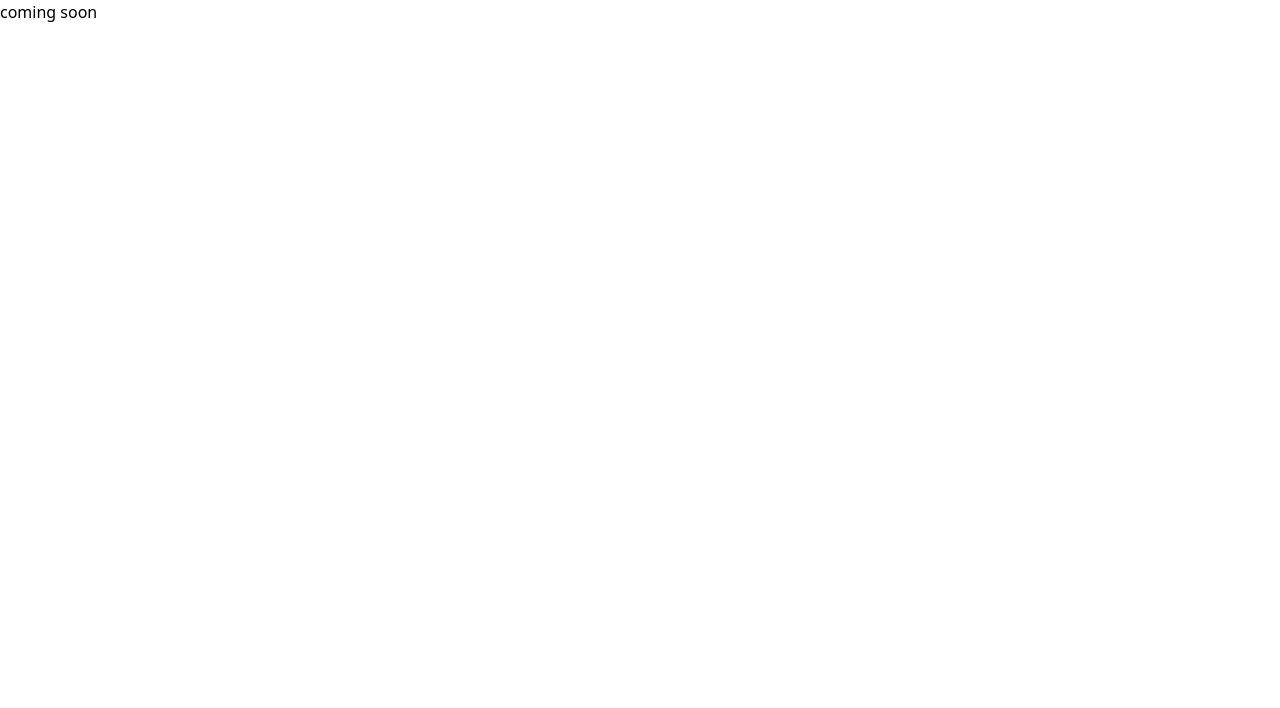
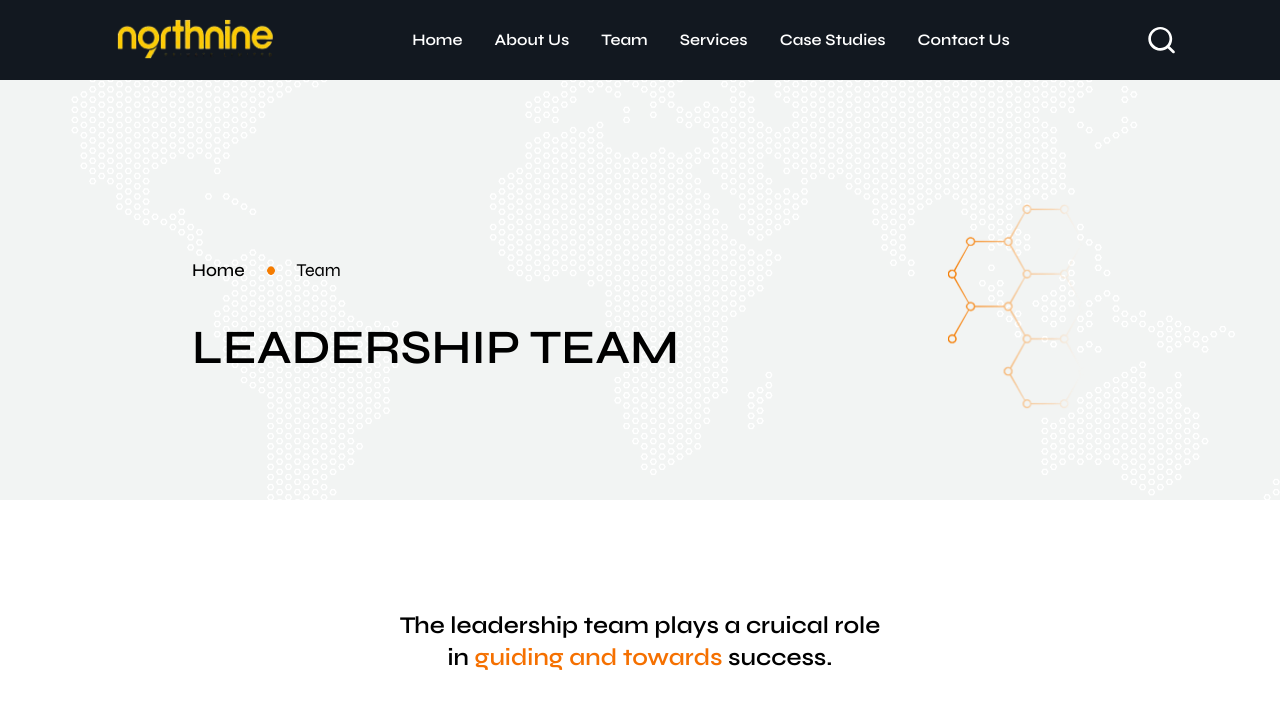
Before and after one commit to Mustajaaab/Northine, a React (Vite) app: page /team in a window 1280 px wide. Shown: the top 708 px of the page. Built offline with nearby package versions, Linux system fonts and the light colour scheme; a web font is replaced by a local one.

Commit message:
team page updated

```diff
--- a/src/App.jsx
+++ b/src/App.jsx
@@ -7,7 +7,7 @@ import About from './pages/About';
 function App() {
   return (
     <Routes>
-      <Route path="/home" element={<Home />} />
+      <Route path="/" element={<Home />} />
       <Route path="/team" element={<Team />} />
       <Route path="/about" element={<About />} />
     </Routes>
--- a/src/components/navbar/index.jsx
+++ b/src/components/navbar/index.jsx
@@ -1,69 +1,29 @@
+import { useState } from 'react';
 import Northnine from '../../assets/images/no9.png'
 import { Link } from 'react-router-dom';
 
-function Navbar(){
-    return(
+function Navbar() {
+    const [activeIndex, setActiveIndex] = useState(0)
+    return (
         <>
-        <div className="w-[100%] mx-auto flex justify-evenly items-center h-[80px] fixed bg-[#121820] z-50">
-                <img src={Northnine} alt="" className='w-[186px] h-[50px]'/>
+            <div className="w-full mx-auto flex justify-evenly items-center h-[80px] fixed bg-[#121820] z-50">
+                <img src={Northnine} alt="" className='w-[186px] h-[50px]' />
                 <div className='flex items-center gap-4'>
-                    <div className="relative group">
-                        <button className="px-4 py-2 text-white font-semibold font-syne hover:text-[#F57C00] ease-in-out duration-300"> Enterprise
-                        <span className="absolute left-[105px] transform -translate-x-1/2 w-2 h-2 border-[#F57C00] border-[2px] rounded-full"></span>
-                        </button>
-                         <div className="absolute left-0 mt-2 hidden w-40 bg-white border border-gray-200 rounded-md shadow-lg group-hover:block ease-in-out">
-                            <Link to="/home" className="block px-4 py-2 text-gray-700 hover:bg-gray-100">Home </Link>
-                            <Link  to="/about" className="block px-4 py-2 text-gray-700 hover:bg-gray-100">About Us</Link>
-                            <Link to="/team" className="px-4 py-2 text-gray-700 hover:bg-gray-100">
-          Teaaqqsm
-        </Link>
-                            <a href="#" className="block px-4 py-2 text-gray-700 hover:bg-gray-100">Team Members</a>
-                            <a href="#" className="block px-4 py-2 text-gray-700 hover:bg-gray-100">Careers</a>
-                            <a href="#" className="block px-4 py-2 text-gray-700 hover:bg-gray-100">Prices</a>
-                            <a href="#" className="block px-4 py-2 text-gray-700 hover:bg-gray-100">FAQs</a>
-                            <a href="#" className="block px-4 py-2 text-gray-700 hover:bg-gray-100">Events</a>
-                        </div>
-                    </div>
-                    <button className="px-4 py-2 text-white font-semibold font-syne hover:text-[#F57C00] ease-in-out duration-300"> Case Studies</button>
-                    <div className="relative group">
-                        <button className="px-4 py-2 text-white font-semibold font-syne hover:text-[#F57C00] ease-in-out duration-300"> Services
-                        <span className="absolute left-[90px] transform -translate-x-1/2 w-2 h-2 border-[#F57C00] border-[2px] rounded-full"></span>
-                        </button>
-                            <div className="absolute left-0 mt-2 hidden w-40 bg-white border border-gray-200 rounded-md shadow-lg group-hover:block">
-                                <a href="#" className="block px-4 py-2 text-gray-700 hover:bg-gray-100"> Service 1 </a>
-                                <a  href="#" className="block px-4 py-2 text-gray-700 hover:bg-gray-100">  Service 2</a>
-                                <a href="#" className="block px-4 py-2 text-gray-700 hover:bg-gray-100"> Service 3</a>
-                                <a href="#" className="block px-4 py-2 text-gray-700 hover:bg-gray-100"> Service 4</a>
-                            </div>
-                    </div>
-                <div className="relative group">
-                    <button className="px-4 py-2 text-white font-semibold font-syne hover:text-[#F57C00] ease-in-out duration-300"> Solutions
-                    <span className="absolute left-[97px] transform -translate-x-1/2 w-2 h-2 border-[#F57C00] border-[2px] rounded-full"></span>
-                    </button>
-                    <div className="absolute left-0 mt-2 hidden w-40 bg-white border border-gray-200 rounded-md shadow-lg group-hover:block">
-                        <a href="#" className="block px-4 py-2 text-gray-700 hover:bg-gray-100"> Solution black </a>
-                        <a  href="#" className="block px-4 py-2 text-gray-700 hover:bg-gray-100">  Solution 2</a>
-                        <a href="#" className="block px-4 py-2 text-gray-700 hover:bg-gray-100"> Solution 3</a>
-                        <a href="#" className="block px-4 py-2 text-gray-700 hover:bg-gray-100"> Solution 4</a>
+                    <div className='flex'>
+                        <Link to="/home" className="block px-4 py-2 text-white font-syne font-semibold hover:text-[#f57000]">Home </Link>
+                        <Link to="/about" className="block px-4 py-2 text-white font-syne font-semibold hover:text-[#f57000]">About Us</Link>
+                        <Link to="/team" className="px-4 py-2 text-white font-syne font-semibold hover:text-[#f57000]">Team</Link>
+                        <Link to="/team" className="px-4 py-2 text-white font-syne font-semibold hover:text-[#f57000]">Services</Link>
+                        <Link to="/team" className="px-4 py-2 text-white font-syne font-semibold hover:text-[#f57000]">Case Studies</Link>
+                        <Link to="/team" className="px-4 py-2 text-white font-syne font-semibold hover:text-[#f57000]">Contact Us</Link>
                     </div>
                 </div>
-
-                <button className="px-4 py-2 text-white font-semibold font-syne hover:text-[#F57C00] ease-in-out duration-300"> Blog</button>
-                <button className="px-4 py-2 text-white font-semibold font-syne hover:text-[#F57C00] ease-in-out duration-300"> Contact Us</button>
-                <div className="relative group">
-                    <button className="px-4 py-2 text-white font-semibold font-syne hover:text-[#F57C00] ease-in-out duration-300"> Other
-                    <span className="absolute left-[70px] transform -translate-x-1/2 w-2 h-2 border-[#F57C00] border-[2px] rounded-full"></span>
-                    </button>
-                    <div className="absolute left-0 mt-2 hidden w-40 bg-white border border-gray-200 rounded-md shadow-lg group-hover:block">
-                        <a href="#" className="block px-4 py-2 text-gray-700 hover:bg-gray-100"> Coming Soon</a>
-                        <a  href="#" className="block px-4 py-2 text-gray-700 hover:bg-gray-100">  404</a>
-                    </div>
+                <div>
+                    <svg className='ml-4 w-7 h-7 hover:text-[#F57C00] ease-in-out duration-300 text-white ' fill='currentColor' viewBox="0 0 21 20" xmlns="http://www.w3.org/2000/svg ">
+                        <path fillRule="evenodd" clipRule="evenodd" d="M20.5848 19.7029C20.3908 19.8999 20.1358 19.997 19.8808 19.997C19.6268 19.997 19.3718 19.8999 19.1778 19.7029L15.5118 16.2199C13.9778 17.2549 12.3798 17.997 9.92584 17.997C4.98484 17.997 0.964844 13.959 0.964844 8.99695C0.964844 4.34995 4.98484 0.199951 9.92584 0.199951C14.8668 0.199951 18.8858 4.34995 18.8858 8.99695C18.8858 11.118 18.1468 13.68 16.9188 14.608L20.5848 18.29C20.9738 18.681 20.9738 19.3129 20.5848 19.7029ZM9.92584 1.99695C6.82984 1.99695 2.95684 5.13695 2.95684 8.99695C2.95684 12.857 6.82984 15.998 9.92584 15.998C11.8398 15.998 13.5758 15.217 14.8368 13.957C14.8408 13.952 14.8418 13.945 14.8468 13.941C14.8518 13.936 14.8578 13.935 14.8628 13.93C16.1168 12.663 16.8948 10.92 16.8948 8.99695C16.8948 5.13695 13.7678 1.99695 9.92584 1.99695Z"></path>
+                    </svg>
                 </div>
-                <svg className='ml-4 w-7 h-7 hover:text-[#F57C00] ease-in-out duration-300 text-white ' fill='currentColor' viewBox="0 0 21 20" xmlns="http://www.w3.org/2000/svg ">
-                    <path fillRule="evenodd" clipRule="evenodd" d="M20.5848 19.7029C20.3908 19.8999 20.1358 19.997 19.8808 19.997C19.6268 19.997 19.3718 19.8999 19.1778 19.7029L15.5118 16.2199C13.9778 17.2549 12.3798 17.997 9.92584 17.997C4.98484 17.997 0.964844 13.959 0.964844 8.99695C0.964844 4.34995 4.98484 0.199951 9.92584 0.199951C14.8668 0.199951 18.8858 4.34995 18.8858 8.99695C18.8858 11.118 18.1468 13.68 16.9188 14.608L20.5848 18.29C20.9738 18.681 20.9738 19.3129 20.5848 19.7029ZM9.92584 1.99695C6.82984 1.99695 2.95684 5.13695 2.95684 8.99695C2.95684 12.857 6.82984 15.998 9.92584 15.998C11.8398 15.998 13.5758 15.217 14.8368 13.957C14.8408 13.952 14.8418 13.945 14.8468 13.941C14.8518 13.936 14.8578 13.935 14.8628 13.93C16.1168 12.663 16.8948 10.92 16.8948 8.99695C16.8948 5.13695 13.7678 1.99695 9.92584 1.99695Z"></path>
-                </svg>
             </div>
-        </div>
         </>
     )
 }
--- a/src/pages/Team.jsx
+++ b/src/pages/Team.jsx
@@ -1,7 +1,31 @@
+import Navbar from "../components/navbar";
+import dot from '../assets/images/dot.png'
+import orange2 from '../assets/images/orange2.png'
+import BGDot from '../assets/images/dotmap.png'
 function Team(){
     return(
         <>
-       <p>coming soon</p>
+       <Navbar/>
+            <div
+                className="flex justify-center items-center pt-[128px] bg-[#f2f4f3] h-[500px]"
+                style={{ backgroundImage: `url(${BGDot})`, backgroundSize: 'cover', backgroundPosition: 'center' }}
+            >
+                <div className="w-[70%] mx-auto flex justify-between items-center">
+                    <div >
+                        <div className="flex items-center gap-5">
+                            <p className="text-lg font-syne font-medium">Home</p>
+                            <img src={dot} alt="" className="w-3 h-3"/>
+                            <p className="text-lg font-syne font-[100]">Team</p>
+                        </div>
+                        <h1 className="text-5xl font-syne mt-10 font-semibold">LEADERSHIP TEAM</h1>
+                    </div>
+                    <div>
+                        <img src={orange2} alt="" className="w-[140px]"/>
+                    </div>
+                </div>
+            </div>
+            <h1 className="text-center text-2xl font-semibold font-syne mt-[110px]">The leadership team plays a cruical role <br /> in
+            <span className="text-[#f57000]"> guiding and towards</span> success.</h1>
         </>
     )
 }
```
Also changed, not shown: src/assets/images/client5.jpg (added), src/assets/images/client6.jpg (added).
